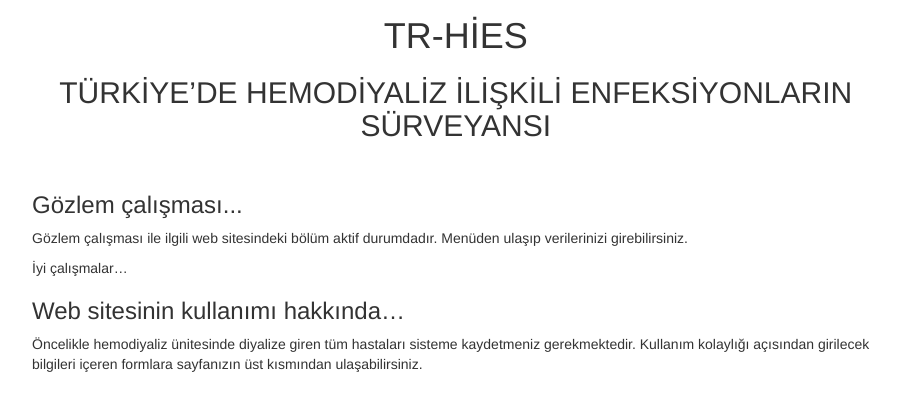
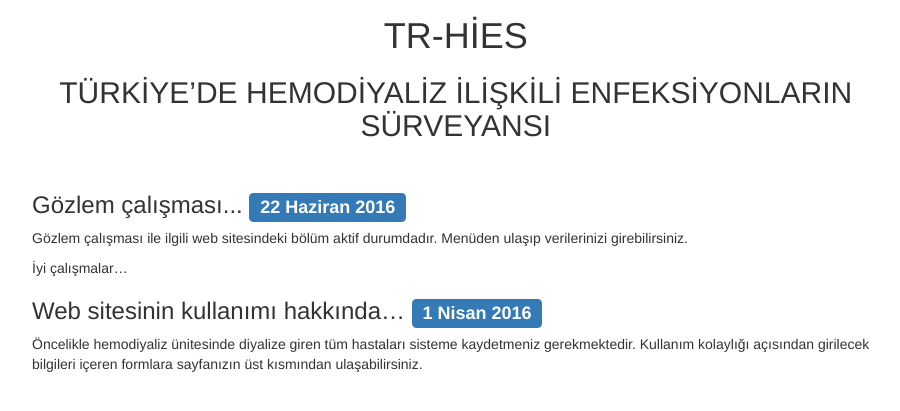
Before and after one commit to shasanoglu/hemosurvey, a Django app: template home/templates/home/home.html in a window 1280 px wide. Shown: the part 213-624 px from the top of the page, without its empty margins (38-938 px from the left). Run offline with Django 3.2, Linux system fonts and the light colour scheme; the template is opened without the code that fills it, so the values that code supplies are empty; the visitor is signed in with stand-in values (Sample User, id 1); some libraries are stand-ins or nearby versions.

Commit message:
Duyurulara tarih eklendi

```diff
--- a/home/templates/home/home.html
+++ b/home/templates/home/home.html
@@ -51,13 +51,13 @@
             <h2 class="text-center">TÜRKİYE’DE HEMODİYALİZ İLİŞKİLİ ENFEKSİYONLARIN SÜRVEYANSI</h2>
             <br>
             {% if user.is_authenticated %}
-                <h3>Gözlem çalışması...</h3>
+                <h3>Gözlem çalışması... <span class="label label-primary">22 Haziran 2016</span></h3>
 
                 <p>Gözlem çalışması ile ilgili web sitesindeki bölüm aktif durumdadır. Menüden ulaşıp verilerinizi girebilirsiniz.</p>
 
                 <p>İyi çalışmalar…</p>
 
-                <h3>Web sitesinin kullanımı hakkında…</h3>
+                <h3>Web sitesinin kullanımı hakkında… <span class="label label-primary">1 Nisan 2016</span></h3>
 
                 <p>Öncelikle hemodiyaliz ünitesinde diyalize giren tüm hastaları sisteme kaydetmeniz gerekmektedir.
                 Kullanım kolaylığı açısından girilecek bilgileri içeren formlara sayfanızın üst kısmından ulaşabilirsiniz.</p>
```
